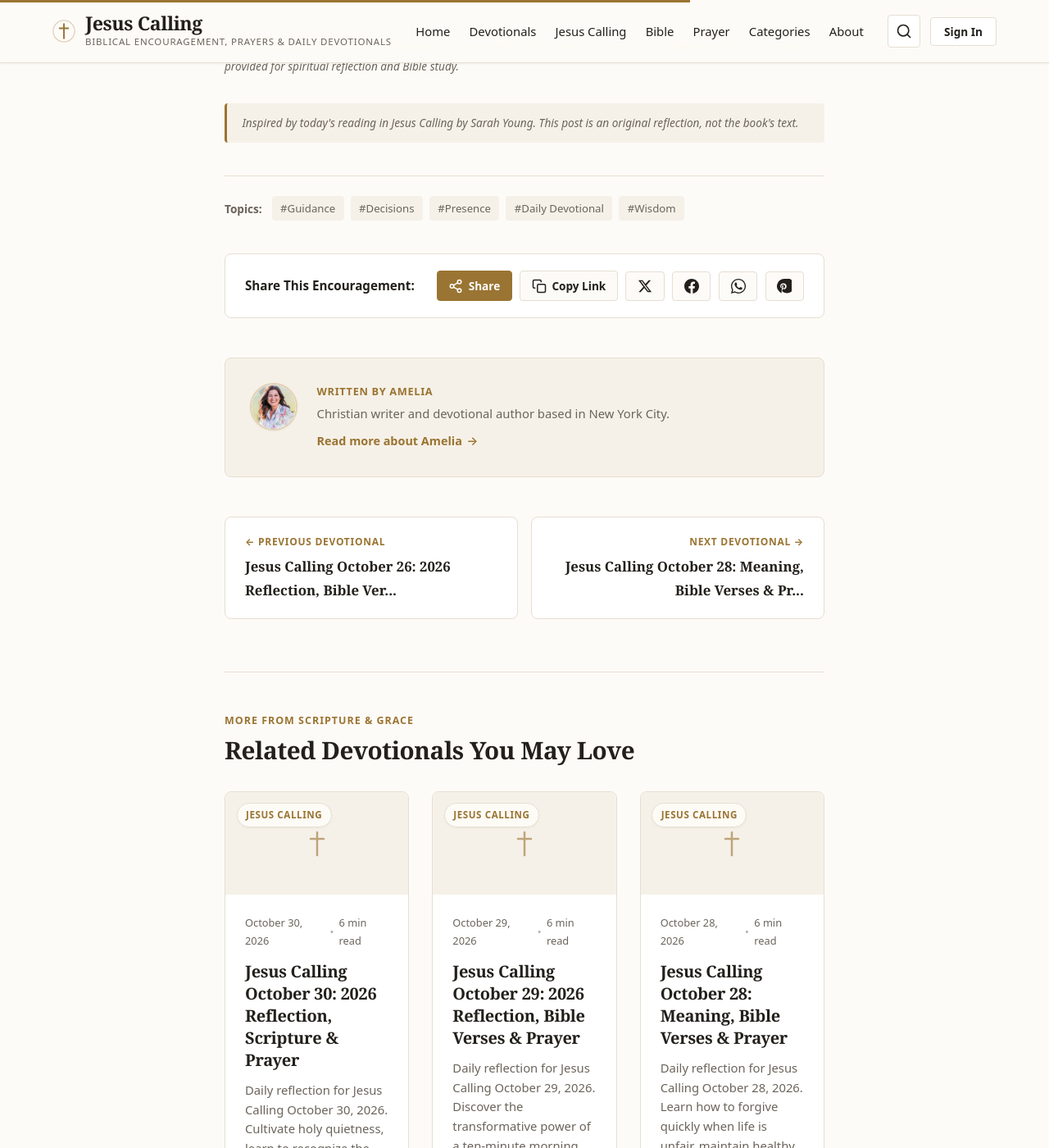
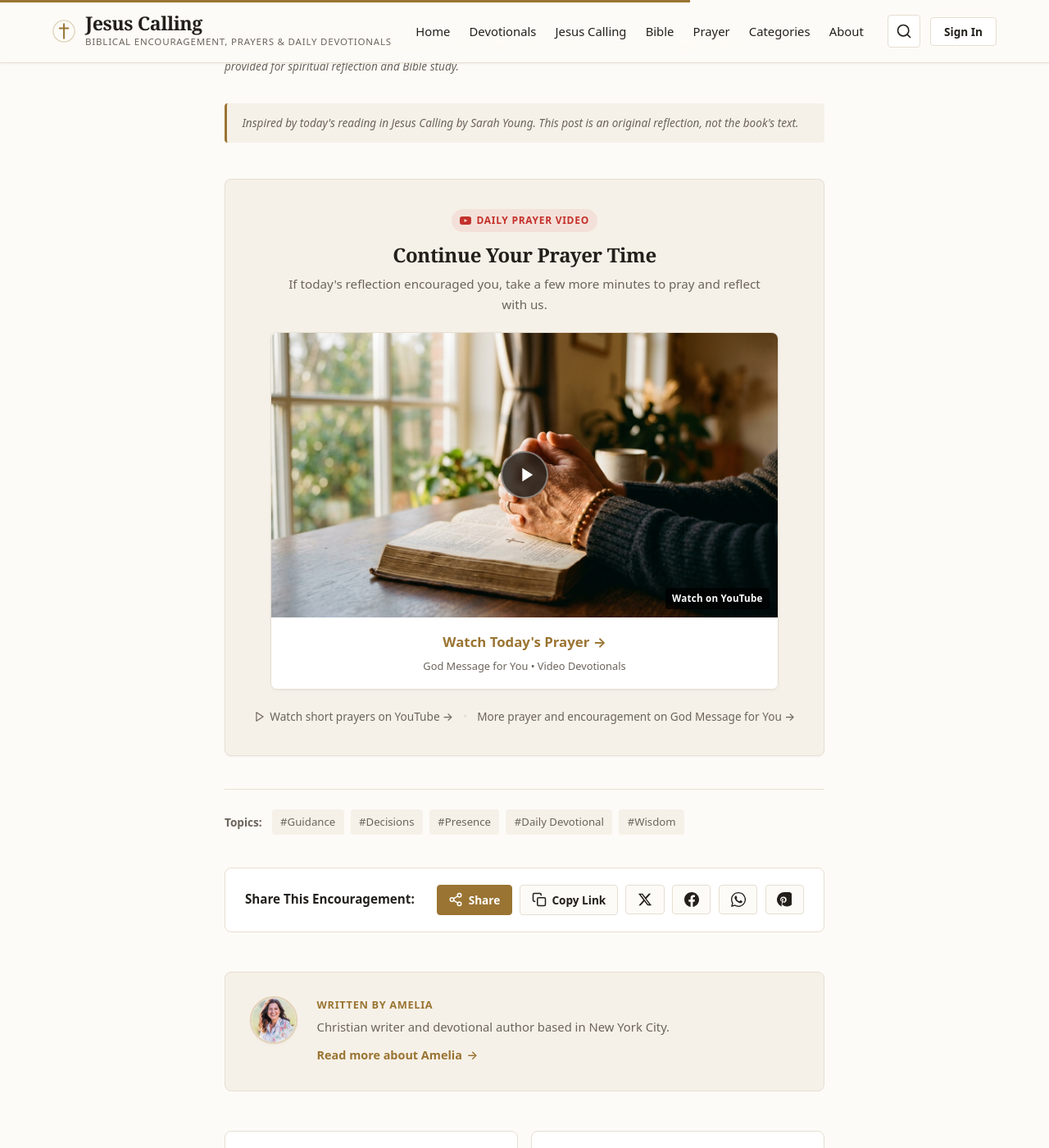
Before and after one commit to biblecalling/biblecalling.github.io, a Jekyll site: the page built from _posts/2026-10-27-jesus-calling-october-27.md, in a window 1280 px wide and 1400 px high, scrolled down 5248 px. Shown: the whole window at 82% size. Built offline with Jekyll 4.4.1, drawn with Linux system fonts in a browser that asks for light colours.

Commit message:
Add lightweight YouTube prayer section to devotional posts

```diff
--- /dev/null
+++ b/_includes/youtube-prayer.html
@@ -0,0 +1,68 @@
+<!-- YouTube Prayer Section (Lightweight Zero-JS CTA) -->
+<section class="youtube-prayer-section" aria-labelledby="youtube-prayer-title">
+  <div class="youtube-prayer-header">
+    <div class="youtube-prayer-badge">
+      <svg width="14" height="14" viewBox="0 0 24 24" fill="currentColor" aria-hidden="true">
+        <path d="M23.498 6.186a3.016 3.016 0 0 0-2.122-2.136C19.505 3.545 12 3.545 12 3.545s-7.505 0-9.377.505A3.017 3.017 0 0 0 .502 6.186C0 8.07 0 12 0 12s0 3.93.502 5.814a3.016 3.016 0 0 0 2.122 2.136c1.871.505 9.376.505 9.376.505s7.505 0 9.377-.505a3.015 3.015 0 0 0 2.122-2.136C24 15.93 24 12 24 12s0-3.93-.502-5.814zM9.545 15.568V8.432L15.818 12l-6.273 3.568z"/>
+      </svg>
+      <span>Daily Prayer Video</span>
+    </div>
+    <h2 id="youtube-prayer-title" class="youtube-prayer-heading">Continue Your Prayer Time</h2>
+    <p class="youtube-prayer-intro">
+      If today's reflection encouraged you, take a few more minutes to pray and reflect with us.
+    </p>
+  </div>
+
+  <div class="youtube-prayer-card-wrap">
+    <a
+      href="https://www.youtube.com/@godmessageforyoump4/videos"
+      class="youtube-prayer-card"
+      target="_blank"
+      rel="noopener noreferrer"
+      aria-label="Watch prayer and encouragement videos on YouTube (opens in a new tab)">
+      <div class="youtube-prayer-media">
+        <img
+          src="{{ '/assets/images/prayer-youtube-card.webp' | relative_url }}"
+          alt="Prayer and encouragement video from God Message for You"
+          width="720"
+          height="405"
+          loading="lazy"
+          decoding="async"
+          class="youtube-prayer-img">
+        <div class="youtube-prayer-play-btn" aria-hidden="true">
+          <svg viewBox="0 0 24 24" width="28" height="28" fill="currentColor">
+            <path d="M8 5v14l11-7z"/>
+          </svg>
+        </div>
+        <div class="youtube-prayer-overlay-label" aria-hidden="true">
+          <span>Watch on YouTube</span>
+        </div>
+      </div>
+      <div class="youtube-prayer-action">
+        <span class="youtube-prayer-cta-text">Watch Today's Prayer &rarr;</span>
+        <span class="youtube-prayer-subtext">God Message for You &bull; Video Devotionals</span>
+      </div>
+    </a>
+  </div>
+
+  <div class="youtube-prayer-secondary-links">
+    <a
+      href="https://www.youtube.com/@godmessageforyoump4/shorts"
+      class="youtube-secondary-link"
+      target="_blank"
+      rel="noopener noreferrer">
+      <svg width="14" height="14" viewBox="0 0 24 24" fill="none" stroke="currentColor" stroke-width="2" stroke-linecap="round" stroke-linejoin="round" aria-hidden="true">
+        <polygon points="5 3 19 12 5 21 5 3"/>
+      </svg>
+      <span>Watch short prayers on YouTube &rarr;</span>
+    </a>
+    <span class="youtube-secondary-divider" aria-hidden="true">&bull;</span>
+    <a
+      href="https://www.youtube.com/@godmessageforyoump4/s"
+      class="youtube-secondary-link"
+      target="_blank"
+      rel="noopener noreferrer">
+      <span>More prayer and encouragement on God Message for You &rarr;</span>
+    </a>
+  </div>
+</section>
--- a/_layouts/post.html
+++ b/_layouts/post.html
@@ -101,6 +101,9 @@
       {% endif %}
     </div>
 
+    <!-- YouTube Prayer Section -->
+    {% include youtube-prayer.html %}
+
     <!-- Article Tags -->
     {% if page.tags.size > 0 %}
       <div class="article-tags-wrap" aria-label="Tags">
--- a/assets/css/style.css
+++ b/assets/css/style.css
@@ -1705,6 +1705,213 @@
 
 .copy-toast.visible {
   opacity: 1;
+}
+
+/* ==========================================================================
+   YouTube Prayer Section (Zero-JS, Lightweight CTA)
+   ========================================================================== */
+.youtube-prayer-section {
+  background-color: var(--color-bg-alt);
+  border: 1px solid var(--color-border);
+  border-radius: var(--radius-md);
+  padding: 2.25rem 1.75rem;
+  margin: 2.75rem 0 2rem;
+  text-align: center;
+  box-shadow: var(--shadow-sm);
+}
+
+.youtube-prayer-header {
+  margin-bottom: 1.35rem;
+}
+
+.youtube-prayer-badge {
+  display: inline-flex;
+  align-items: center;
+  gap: 0.4rem;
+  font-size: 0.75rem;
+  font-weight: 700;
+  text-transform: uppercase;
+  letter-spacing: 0.06em;
+  color: #c4302b;
+  background-color: rgba(196, 48, 43, 0.08);
+  padding: 0.25rem 0.65rem;
+  border-radius: var(--radius-full);
+  margin-bottom: 0.75rem;
+}
+
+.youtube-prayer-heading {
+  font-family: var(--font-serif);
+  font-size: 1.5rem;
+  line-height: 1.3;
+  color: var(--color-text-main);
+  margin: 0 0 0.5rem;
+}
+
+.youtube-prayer-intro {
+  font-size: 0.95rem;
+  color: var(--color-text-muted);
+  line-height: 1.6;
+  max-width: 580px;
+  margin: 0 auto;
+}
+
+.youtube-prayer-card-wrap {
+  max-width: 620px;
+  margin: 0 auto 1.35rem;
+}
+
+.youtube-prayer-card {
+  display: block;
+  background-color: var(--color-surface);
+  border: 1px solid var(--color-border);
+  border-radius: var(--radius-md);
+  overflow: hidden;
+  text-decoration: none;
+  color: var(--color-text-main);
+  box-shadow: var(--shadow-sm);
+  transition: transform var(--transition-fast), box-shadow var(--transition-fast), border-color var(--transition-fast);
+}
+
+.youtube-prayer-card:hover {
+  transform: translateY(-2px);
+  box-shadow: var(--shadow-md);
+  border-color: var(--color-accent-border);
+  color: var(--color-text-main);
+}
+
+.youtube-prayer-card:focus-visible {
+  outline: 2px solid var(--color-accent);
+  outline-offset: 3px;
+}
+
+.youtube-prayer-media {
+  position: relative;
+  aspect-ratio: 16 / 9;
+  background-color: var(--color-bg);
+  overflow: hidden;
+}
+
+.youtube-prayer-img {
+  width: 100%;
+  height: 100%;
+  object-fit: cover;
+  display: block;
+  transition: transform 0.3s ease;
+}
+
+.youtube-prayer-card:hover .youtube-prayer-img {
+  transform: scale(1.02);
+}
+
+.youtube-prayer-play-btn {
+  position: absolute;
+  top: 50%;
+  left: 50%;
+  transform: translate(-50%, -50%);
+  width: 58px;
+  height: 58px;
+  border-radius: 50%;
+  background-color: rgba(35, 32, 28, 0.82);
+  color: #ffffff;
+  display: flex;
+  align-items: center;
+  justify-content: center;
+  backdrop-filter: blur(4px);
+  border: 2px solid rgba(255, 255, 255, 0.4);
+  box-shadow: var(--shadow-md);
+  transition: background-color var(--transition-fast), transform var(--transition-fast);
+}
+
+.youtube-prayer-card:hover .youtube-prayer-play-btn {
+  background-color: #c4302b;
+  transform: translate(-50%, -50%) scale(1.08);
+}
+
+.youtube-prayer-play-btn svg {
+  margin-left: 3px;
+}
+
+.youtube-prayer-overlay-label {
+  position: absolute;
+  bottom: 0.65rem;
+  right: 0.65rem;
+  background-color: rgba(0, 0, 0, 0.72);
+  color: #ffffff;
+  font-size: 0.725rem;
+  font-weight: 600;
+  padding: 0.2rem 0.5rem;
+  border-radius: var(--radius-sm);
+  letter-spacing: 0.02em;
+}
+
+.youtube-prayer-action {
+  padding: 1rem 1.25rem;
+  display: flex;
+  flex-direction: column;
+  gap: 0.25rem;
+  align-items: center;
+  background-color: var(--color-surface);
+}
+
+.youtube-prayer-cta-text {
+  font-size: 1.05rem;
+  font-weight: 700;
+  color: var(--color-accent);
+  transition: color var(--transition-fast);
+}
+
+.youtube-prayer-card:hover .youtube-prayer-cta-text {
+  color: var(--color-accent-hover);
+}
+
+.youtube-prayer-subtext {
+  font-size: 0.8rem;
+  color: var(--color-text-muted);
+}
+
+.youtube-prayer-secondary-links {
+  display: flex;
+  align-items: center;
+  justify-content: center;
+  flex-wrap: wrap;
+  gap: 0.75rem;
+  font-size: 0.85rem;
+  margin-top: 0.5rem;
+}
+
+.youtube-secondary-link {
+  display: inline-flex;
+  align-items: center;
+  gap: 0.35rem;
+  color: var(--color-text-muted);
+  font-weight: 500;
+  text-decoration: none;
+  transition: color var(--transition-fast);
+}
+
+.youtube-secondary-link:hover {
+  color: var(--color-accent);
+}
+
+.youtube-secondary-divider {
+  color: var(--color-border);
+}
+
+@media (max-width: 640px) {
+  .youtube-prayer-section {
+    padding: 1.5rem 1.15rem;
+    margin: 2.25rem 0 1.75rem;
+  }
+  .youtube-prayer-heading {
+    font-size: 1.3rem;
+  }
+  .youtube-prayer-secondary-links {
+    flex-direction: column;
+    gap: 0.5rem;
+  }
+  .youtube-secondary-divider {
+    display: none;
+  }
 }
 
 /* Author Bio Card */
```
Also changed, not shown: assets/images/prayer-youtube-card.webp (added).
